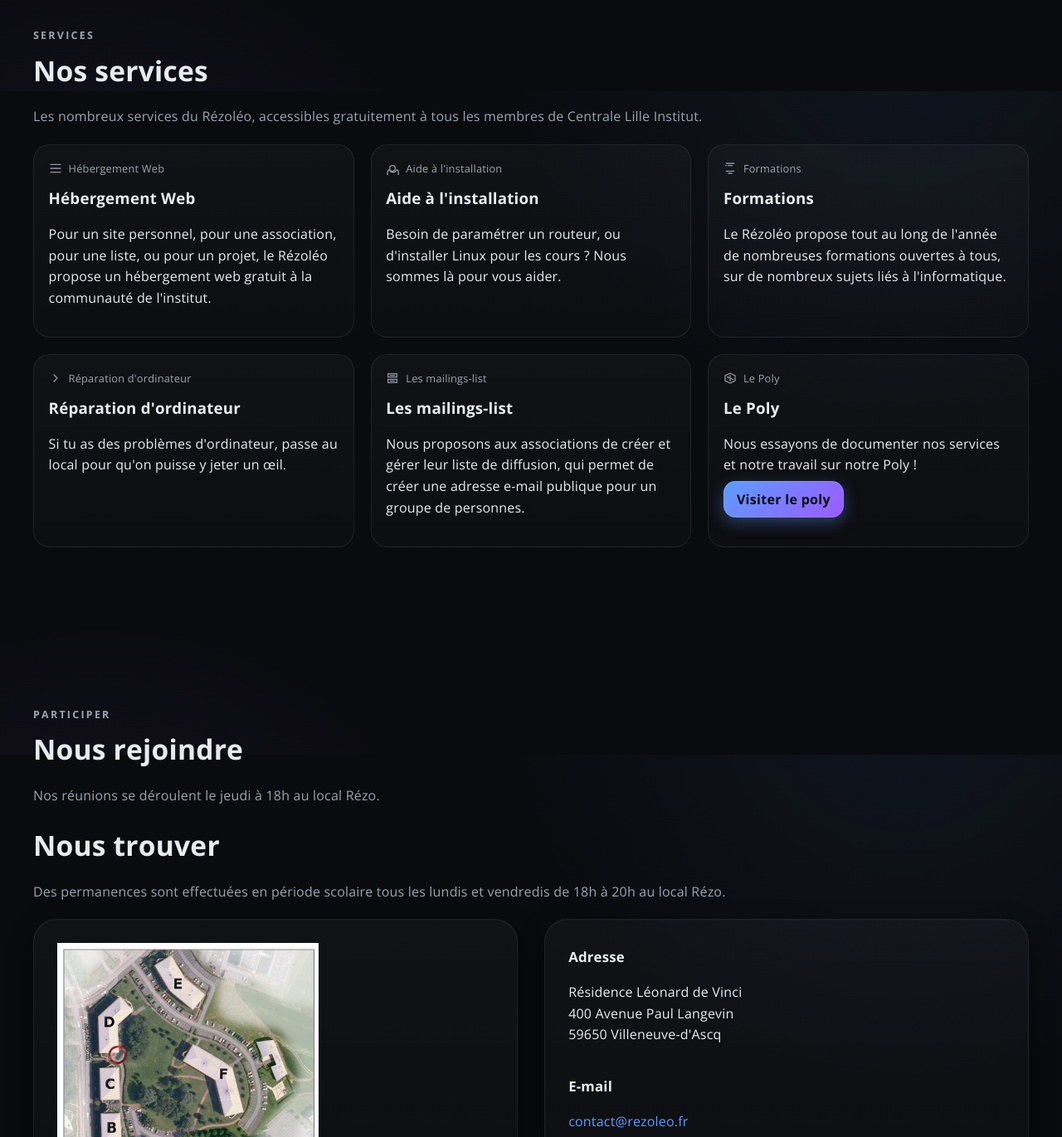
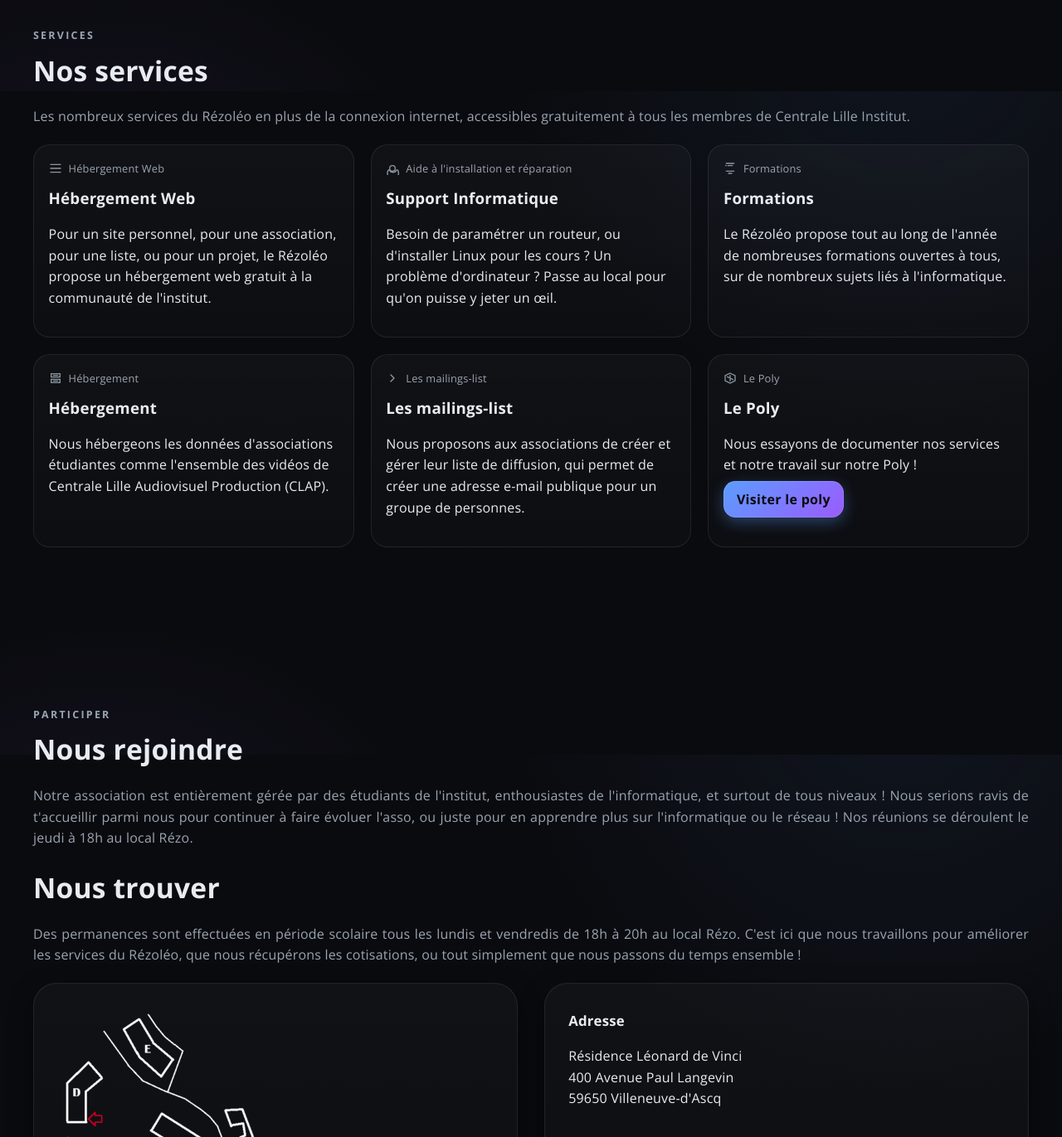
Before and after one commit to rezoleo/rezoleo.fr, a plain HTML site: page index.html in a window 1280 px wide. Shown: the part 2290-3661 px from the top of the page at 83% size. Drawn offline with nearby package versions, Linux system fonts and the light colour scheme.

Commit message:
feat: new map

```diff
--- a/index.html
+++ b/index.html
@@ -81,7 +81,7 @@
         <div class="container">
           <div class="kicker">Services</div>
           <h2 class="h2">Nos services</h2>
-          <p class="lead">Les nombreux services du Rézoléo, accessibles gratuitement à tous les membres de Centrale Lille Institut.</p>
+          <p class="lead">Les nombreux services du Rézoléo en plus de la connexion internet, accessibles gratuitement à tous les membres de Centrale Lille Institut.</p>
           <div class="features">
             <article class="feature reveal">
               <div class="chip" aria-hidden="true">
@@ -99,10 +99,10 @@
                   <path d="M12 17a5 5 0 100-10 5 5 0 000 10z" stroke="currentColor" stroke-width="2"/>
                   <path d="M19.4 15a1.65 1.65 0 012.3.6 10 10 0 11-17.4 0 1.65 1.65 0 012.3-.6 7 7 0 0012.8 0z" stroke="currentColor" stroke-width="2"/>
                 </svg>
-                Aide à l'installation
+                Aide à l'installation et réparation
               </div>
-              <h3>Aide à l'installation</h3>
-              <p>Besoin de paramétrer un routeur, ou d'installer Linux pour les cours ? Nous sommes là pour vous aider.</p>
+              <h3>Support Informatique</h3>
+              <p>Besoin de paramétrer un routeur, ou d'installer Linux pour les cours ? Un problème d'ordinateur ? Passe au local pour qu'on puisse y jeter un œil.</p>
             </article>
             <article class="feature reveal">
               <div class="chip" aria-hidden="true">
@@ -117,18 +117,18 @@
             <article class="feature reveal">
               <div class="chip" aria-hidden="true">
                 <svg viewBox="0 0 24 24" fill="none" xmlns="http://www.w3.org/2000/svg">
-                  <path d="M9 18l6-6-6-6" stroke="currentColor" stroke-width="2" stroke-linecap="round" stroke-linejoin="round"/>
+                  <path d="M4 4h16v6H4zM4 14h16v6H4z" stroke="currentColor" stroke-width="2"/>
+                  <path d="M8 7h8M8 17h8" stroke="currentColor" stroke-width="2" stroke-linecap="round"/>
                 </svg>
-                Réparation d'ordinateur
+                Hébergement
               </div>
-              <h3>Réparation d'ordinateur</h3>
-              <p>Si tu as des problèmes d'ordinateur, passe au local pour qu'on puisse y jeter un œil.</p>
+              <h3>Hébergement</h3>
+              <p>Nous hébergeons les données d'associations étudiantes comme l'ensemble des vidéos de Centrale Lille Audiovisuel Production (CLAP).</p>
             </article>
             <article class="feature reveal">
               <div class="chip" aria-hidden="true">
                 <svg viewBox="0 0 24 24" fill="none" xmlns="http://www.w3.org/2000/svg">
-                  <path d="M4 4h16v6H4zM4 14h16v6H4z" stroke="currentColor" stroke-width="2"/>
-                  <path d="M8 7h8M8 17h8" stroke="currentColor" stroke-width="2" stroke-linecap="round"/>
+                  <path d="M9 18l6-6-6-6" stroke="currentColor" stroke-width="2" stroke-linecap="round" stroke-linejoin="round"/>
                 </svg>
                 Les mailings-list
               </div>
@@ -155,12 +155,12 @@
         <div class="container">
           <div class="kicker">Participer</div>
           <h2 class="h2">Nous rejoindre</h2>
-          <p class="lead">Nos réunions se déroulent le jeudi à 18h au local Rézo.</p>
+          <p class="lead">Notre association est entièrement gérée par des étudiants de l'institut, enthousiastes de l'informatique, et surtout de tous niveaux ! Nous serions ravis de t'accueillir parmi nous pour continuer à faire évoluer l'asso, ou juste pour en apprendre plus sur l'informatique ou le réseau ! Nos réunions se déroulent le jeudi à 18h au local Rézo.</p>
           <h2 class="h2" style="margin-top:1.25rem;">Nous trouver</h2>
-          <p class="lead">Des permanences sont effectuées en période scolaire tous les lundis et vendredis de 18h à 20h au local Rézo.</p>
+          <p class="lead">Des permanences sont effectuées en période scolaire tous les lundis et vendredis de 18h à 20h au local Rézo. C'est ici que nous travaillons pour améliorer les services du Rézoléo, que nous récupérons les cotisations, ou tout simplement que nous passons du temps ensemble !</p>
           <div class="split" style="margin-top:1.25rem;">
             <div class="card reveal">
-              <img src="images/carte_local_rezoleo.png" alt="Plan d'accès au local Rézoléo" />
+              <img src="images/rezoleo_map.png" alt="Plan d'accès au local Rézoléo" />
             </div>
             <div class="card reveal">
               <ul class="contact-list">
--- a/js/script.js
+++ b/js/script.js
@@ -1,4 +1,3 @@
-// ===== Utilities =====
 const $ = (sel, ctx=document) => ctx.querySelector(sel);
 const $$ = (sel, ctx=document) => Array.from(ctx.querySelectorAll(sel));
 
@@ -68,6 +67,3 @@
   card.addEventListener('mousemove', onMove);
   card.addEventListener('mouseleave', reset);
 });
-
-    // Helper: Easily set placeholder background images via data attribute
-    // Example: document.getElementById('media-who').style.backgroundImage = "url('images/image_groupe_glitch.jpg')"
```
Also changed, not shown: index_en.html (+13 -13 lines), images/carte_local_rezoleo.png (deleted), images/rezoleo_map.png (added). Lines whose indentation alone changed are shown as unchanged.
